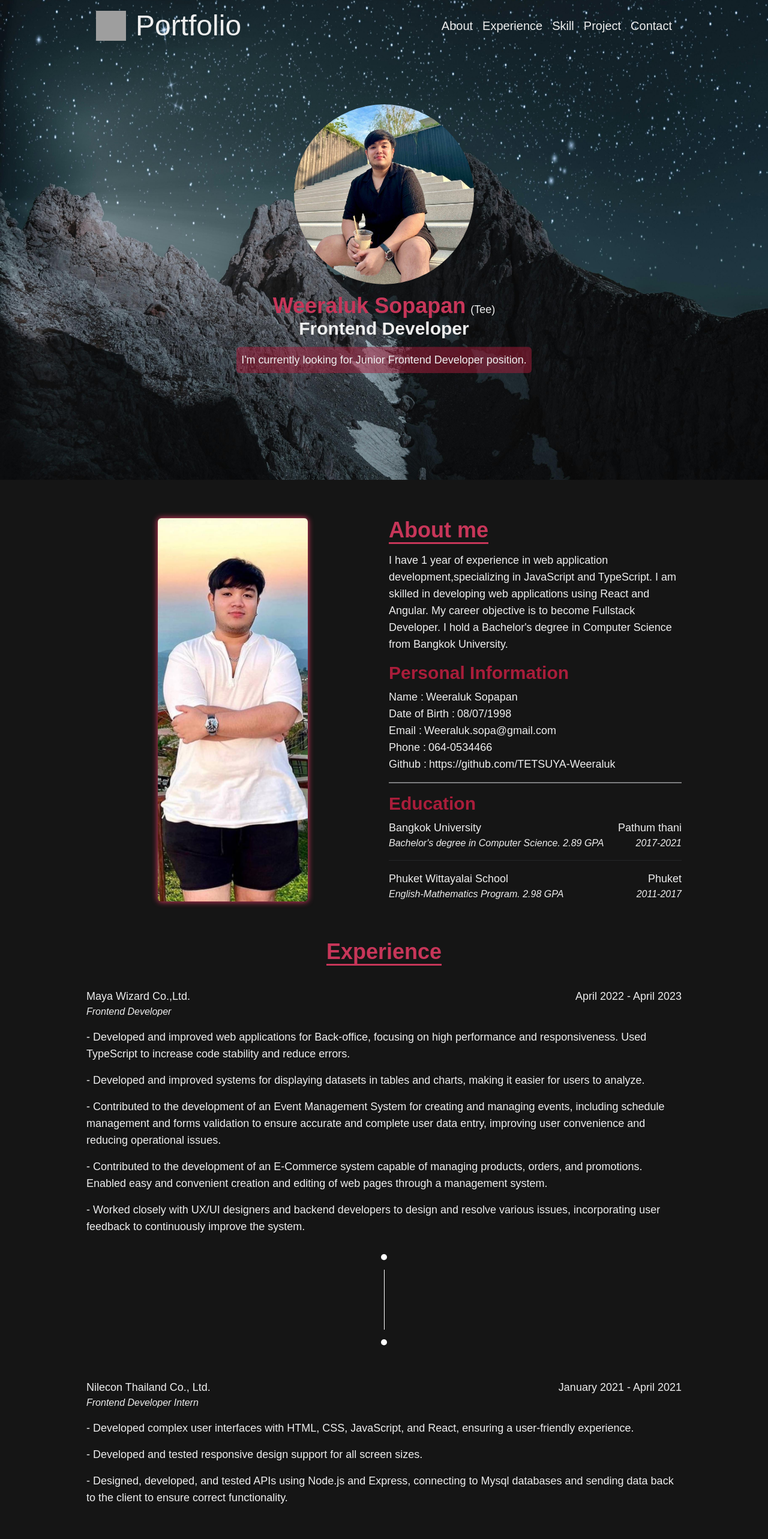
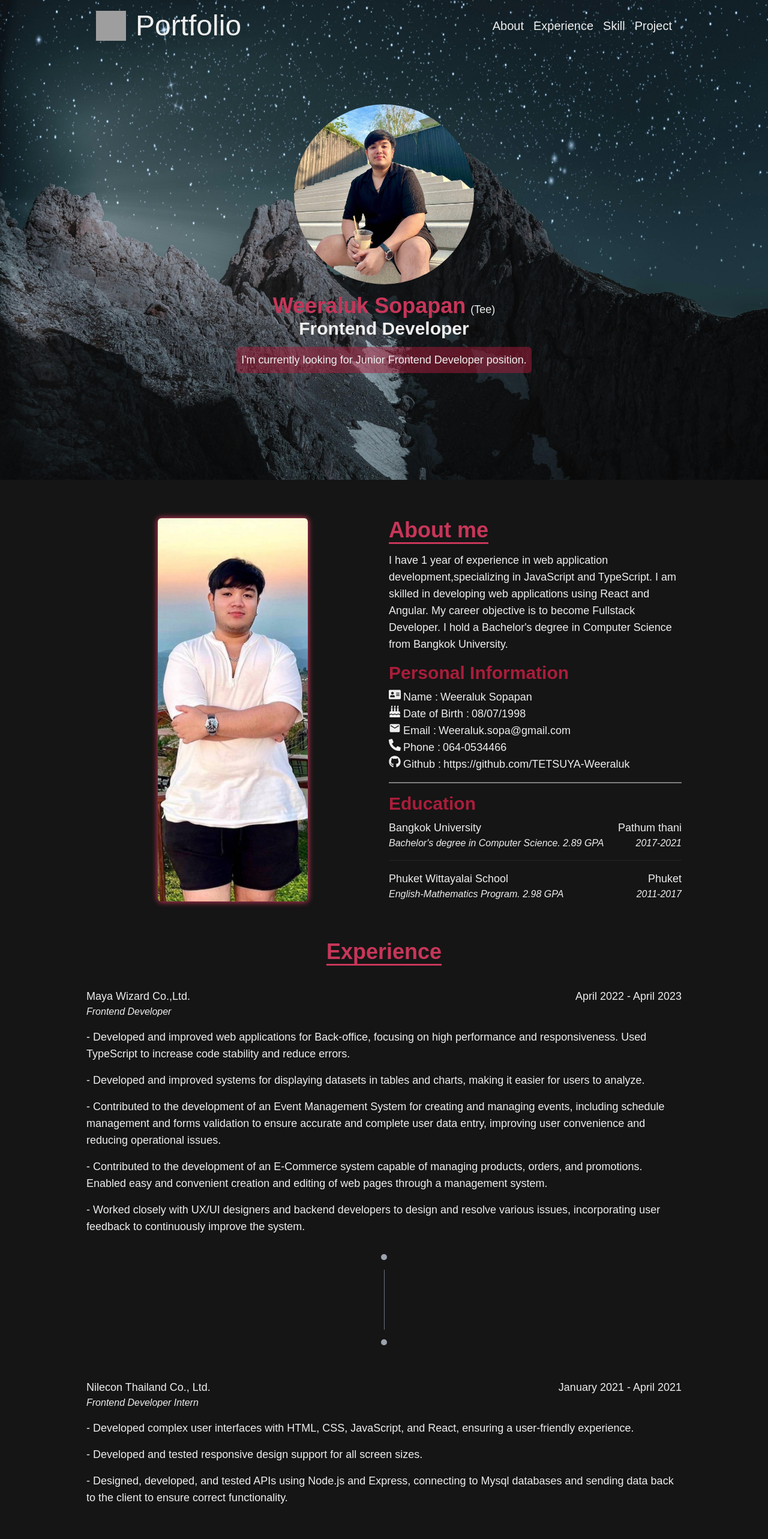
Before and after one commit to TETSUYA-Weeraluk/portfolio-2024, a React (Vite) app: page / in a window 1280 px wide. Shown: the top 2566 px of the page at 60% size. Built offline with nearby package versions, Linux system fonts and the light colour scheme; grey boxes are pictures that could not be loaded; a web font is replaced by a local one.

Commit message:
add : react-icons & remove Contact

```diff
--- a/package.json
+++ b/package.json
@@ -20,6 +20,7 @@
     "axios": "^1.7.2",
     "react": "^18.3.1",
     "react-dom": "^18.3.1",
+    "react-icons": "^5.2.1",
     "react-parallax-tilt": "^1.7.234",
     "react-redux": "^9.1.2",
     "react-router-dom": "^6.25.1",
--- a/src/components/Header/HeaderDefault.tsx
+++ b/src/components/Header/HeaderDefault.tsx
@@ -20,10 +20,6 @@ const HeaderDefault = () => {
       to: "project",
       text: "Project",
     },
-    {
-      to: "contact",
-      text: "Contact",
-    },
   ];
   return (
     <div className="navbar padding-content">
--- a/src/components/Header/NavItem.components.tsx
+++ b/src/components/Header/NavItem.components.tsx
@@ -13,7 +13,8 @@ const NavItemComponents = (props: NavItemComponentsProps) => {
       to={to}
       spy={true}
       smooth={true}
-      duration={500}
+      duration={1000}
+      delay={200}
     >
       {text}
     </ScrollLink>
--- a/src/index.css
+++ b/src/index.css
@@ -37,7 +37,7 @@
   }
 
   .padding-content {
-    @apply px-12 sm:px-24 md:px-28 lg:px-36;
+    @apply px-6 sm:px-12 md:px-28 lg:px-36;
   }
 
   .wrapper-header {
--- a/src/pages/Home/Home.tsx
+++ b/src/pages/Home/Home.tsx
@@ -27,12 +27,8 @@ export default function Home() {
         <SkillComponent />
       </Element>
 
-      <Element className="padding-content space-y-10" name="project">
+      <Element className="padding-content space-y-10 mb-10" name="project">
         <ProjectComponent />
-      </Element>
-
-      <Element className="padding-content" name="contact">
-        <h1 className="text-center text-3xl font-bold">Contact</h1>
       </Element>
     </div>
   );
--- a/src/pages/Home/components/ExperientStepper.component.tsx
+++ b/src/pages/Home/components/ExperientStepper.component.tsx
@@ -54,9 +54,9 @@ sending data back to the client to ensure correct functionality.`,
             </div>
             {index !== listExperience.length - 1 && (
               <div className="wrapper-content items-center justify-center w-full mb-4">
-                <div className="w-[10px] h-[10px] rounded-full bg-white"></div>
-                <div className="h-[100px] w-[1px] bg-white"></div>
-                <div className="w-[10px] h-[10px] rounded-full bg-white"></div>
+                <div className="w-[10px] h-[10px] rounded-full bg-gray-400"></div>
+                <div className="h-[100px] w-[1px] bg-gray-500"></div>
+                <div className="w-[10px] h-[10px] rounded-full bg-gray-400"></div>
               </div>
             )}
           </div>
--- a/src/pages/Home/components/PersonalInformaltion.component.tsx
+++ b/src/pages/Home/components/PersonalInformaltion.component.tsx
@@ -1,34 +1,92 @@
+import * as FaIcons from "react-icons/fa";
+import * as MdIcons from "react-icons/md";
+
 const PersonalInformaltionComponent = () => {
-  const listAboueMe = [
+  // const dynamicIconWithData = ({
+  //   icon,
+  //   title,
+  //   value,
+  // }: {
+  //   icon: string;
+  //   title: string;
+  //   value: string;
+  // }) => {
+  //   const Icon = Icons[icon as keyof typeof Icons];
+
+  //   return (
+  // <p key={title} className="text-base-web flex items-baseline gap-1">
+  //   {Icon && <Icon fontSize="medium" />}
+  //   <span>{title} : </span>
+  //   <span>{value}</span>
+  // </p>
+  //   );
+  // };
+
+  const dynamicIcon = (icon: string, library: "Fa" | "Md") => {
+    switch (library) {
+      case "Fa": {
+        const Icon = FaIcons[icon as keyof typeof FaIcons];
+        return Icon && <Icon fontSize="20" />;
+      }
+      case "Md": {
+        const Icon = MdIcons[icon as keyof typeof MdIcons];
+        return Icon && <Icon fontSize="20" />;
+      }
+      default:
+        return null;
+    }
+  };
+
+  const listAboueMe: {
+    icon: string;
+    title: string;
+    value: string;
+    library: "Fa" | "Md";
+  }[] = [
     {
       title: "Name",
       value: "Weeraluk Sopapan",
-      icons: "",
+      icon: "FaAddressCard",
+      library: "Fa",
     },
     {
       title: "Date of Birth",
       value: "08/07/1998",
+      icon: "FaBirthdayCake",
+      library: "Fa",
     },
     {
       title: "Email",
       value: "Weeraluk.sopa@gmail.com",
+      icon: "MdEmail",
+      library: "Md",
     },
     {
       title: "Phone",
       value: "064-0534466",
+      icon: "FaPhoneAlt",
+      library: "Fa",
     },
     {
       title: "Github",
       value: "https://github.com/TETSUYA-Weeraluk",
+      icon: "FaGithub",
+      library: "Fa",
     },
   ];
+
   return (
     <div className="wrapper-child-content">
       <h1 className="text-sub-title text-secondary">Personal Information</h1>
       <div className="w-full">
         {listAboueMe &&
-          listAboueMe.map((list, index) => (
-            <p key={index} className="text-base-web flex items-center gap-1">
+          listAboueMe.map((list) => (
+            <p
+              key={list.title}
+              className="text-base-web items-stretch flex gap-1"
+            >
+              {dynamicIcon(list.icon, list.library)}
+
               <span>{list.title} : </span>
               <span>{list.value}</span>
             </p>
```
Also changed, not shown: 1 other file (tests, documents, lock files or other folders).
